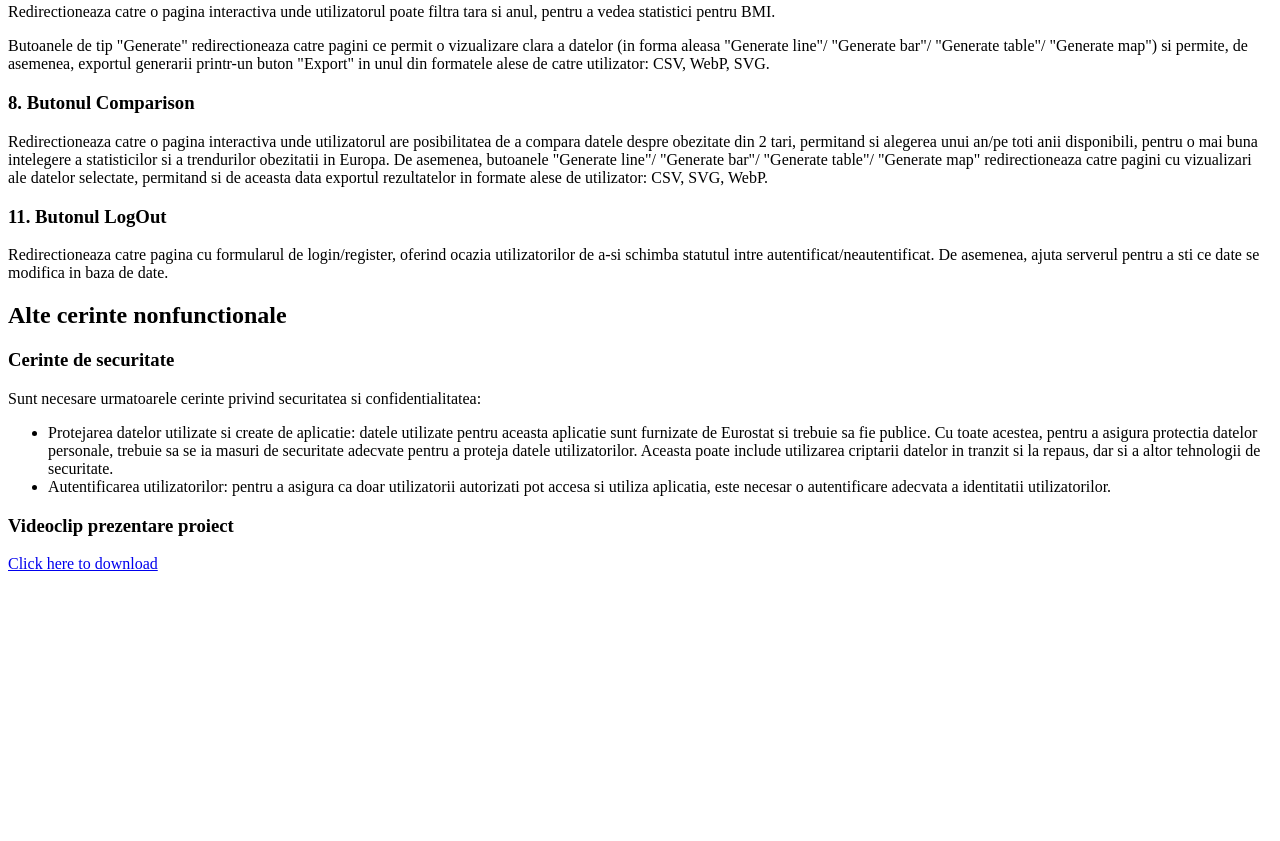
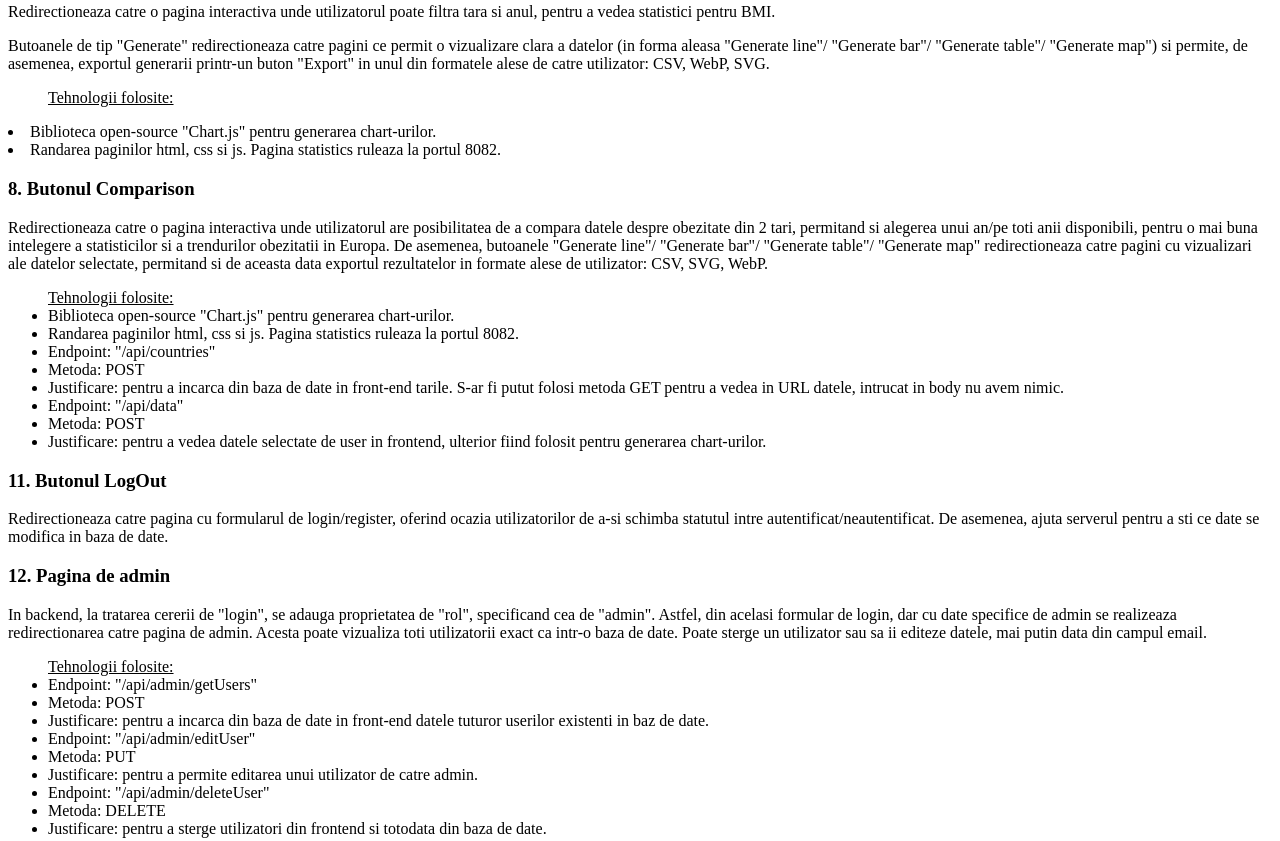
Before and after one commit to rusuioana7/Proiect_TW, a website: page documentatie/documentatie.html in a window 1280 px wide. Shown: the part 5416-6257 px from the top of the page. Before the commit the page ends 6005 px from the top, so only its background shows below. Drawn offline with Linux system fonts and the light colour scheme.

Commit message:
actualizarea documentatie

```diff
--- a/documentatie/documentatie.html
+++ b/documentatie/documentatie.html
@@ -235,6 +235,12 @@
     <p> Butoanele de tip "Generate" redirectioneaza catre pagini ce permit o vizualizare clara a datelor (in forma aleasa
         "Generate line"/  "Generate bar"/ "Generate table"/ "Generate map") si permite, de asemenea, exportul generarii printr-un buton
         "Export" in unul din formatele alese de catre utilizator: CSV, WebP, SVG.
+
+    <ul> <u> Tehnologii folosite: </u></ul>
+    <li>Biblioteca open-source "Chart.js" pentru generarea chart-urilor.</li>
+    <li> Randarea paginilor html, css si js. Pagina statistics ruleaza la portul 8082.</li>
+
+
     </p>
     <h3>8. Butonul Comparison</h3>
     <p> Redirectioneaza catre o pagina interactiva unde utilizatorul are posibilitatea de a compara datele despre obezitate
@@ -242,9 +248,50 @@
         De asemenea, butoanele "Generate line"/  "Generate bar"/ "Generate table"/ "Generate map" redirectioneaza catre pagini cu
         vizualizari ale datelor selectate, permitand si de aceasta data exportul rezultatelor in formate alese de utilizator: CSV, SVG, WebP. </p>
 
+    <ul><u>Tehnologii folosite: </u>
+        <li>Biblioteca open-source "Chart.js" pentru generarea chart-urilor.</li>
+        <li> Randarea paginilor html, css si js. Pagina statistics ruleaza la portul 8082.</li>
+        <li>Endpoint: "/api/countries"  </li>
+        <li>Metoda: POST
+        </li>
+        <li> Justificare: pentru a incarca din baza de date in front-end tarile. S-ar fi putut folosi metoda GET pentru a vedea in URL datele, intrucat in body nu avem nimic.
+        </li>
+        <li>Endpoint: "/api/data" </li>
+        <li>Metoda: POST</li>
+        <li>Justificare: pentru a vedea datele selectate de user in frontend, ulterior fiind folosit pentru generarea chart-urilor.
+        </li>
+    </ul>
+
+
+
+
+
     <h3>11. Butonul LogOut</h3>
     <p>Redirectioneaza catre pagina cu formularul de login/register, oferind ocazia utilizatorilor de a-si schimba statutul intre autentificat/neautentificat.
         De asemenea, ajuta serverul pentru a sti ce date se modifica in baza de date.</p>
+
+    <h3>12. Pagina de admin</h3>
+    <p>In backend, la tratarea cererii de "login", se adauga proprietatea de "rol", specificand cea de "admin". Astfel, din acelasi formular de login, dar cu date specifice de admin
+    se realizeaza redirectionarea catre pagina de admin. Acesta poate vizualiza toti utilizatorii exact ca intr-o baza de date. Poate sterge un utilizator sau sa ii editeze datele, mai putin data din campul email.
+    </p>
+    <ul><u>Tehnologii folosite: </u>
+
+        <li>Endpoint: "/api/admin/getUsers"  </li>
+        <li>Metoda: POST
+        </li>
+        <li> Justificare: pentru a incarca din baza de date in front-end datele tuturor userilor existenti in baz de date.
+        </li>
+        <li>Endpoint: "/api/admin/editUser" </li>
+        <li>Metoda: PUT</li>
+        <li>Justificare: pentru a permite editarea unui utilizator de catre admin.
+        </li>
+        <li>Endpoint: "/api/admin/deleteUser" </li>
+        <li>Metoda: DELETE</li>
+        <li>Justificare: pentru a sterge utilizatori din frontend si totodata din baza de date.
+        </li>
+    </ul>
+
+
 </section>
 <h2>Alte cerinte nonfunctionale</h2>
 <h3>Cerinte de securitate</h3>
@@ -260,6 +307,7 @@
 
 <h3>Videoclip prezentare proiect</h3>
 <p><a href="https://we.tl/t-TTBnRhdR4F">Click here to download</a>
+<p>+ videoclip TW_admin.mp4</p>
 
 </body>
 </html>
```
